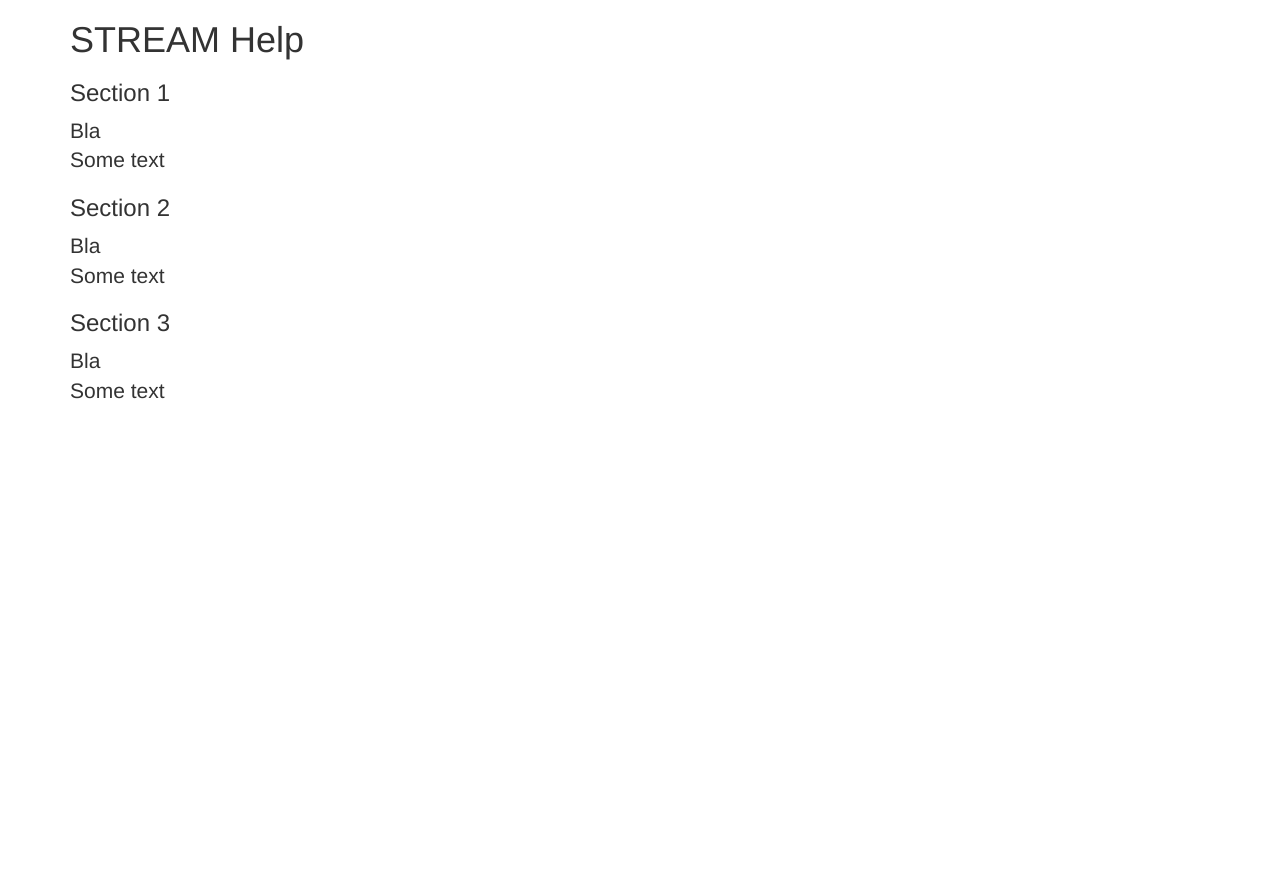
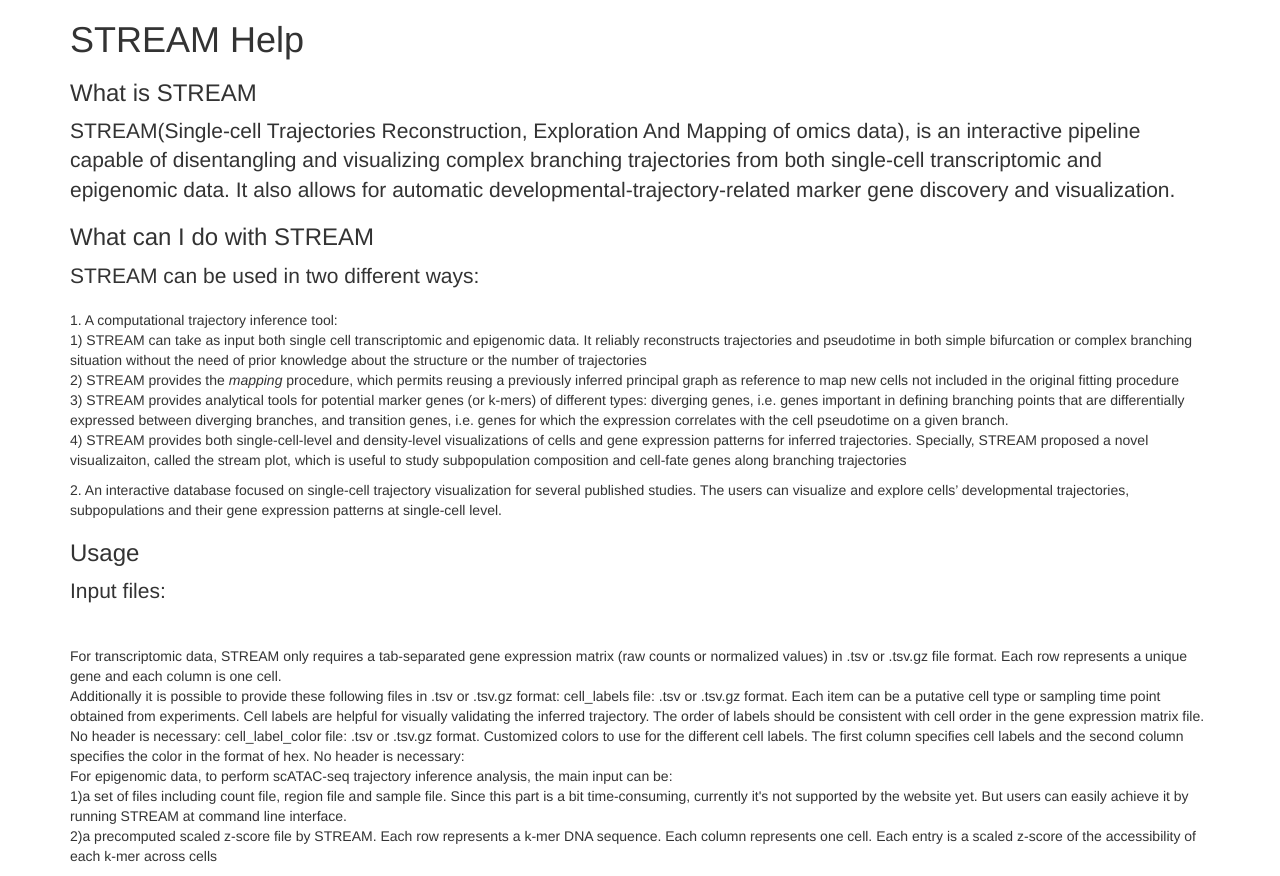
Before and after one commit to pinellolab/STREAM, a Flask app: page /help in a window 1280 px wide. Before the commit the page ends 399 px from the top, so only its background shows below. Run offline with Flask 3, Linux system fonts and the light colour scheme; parts of the project's set-up code (start-up, migrations or seed data) failed here and were passed over; some libraries are stand-ins or nearby versions.

Commit message:
updated help page

```diff
--- a/STREAM/templates/help.html
+++ b/STREAM/templates/help.html
@@ -40,15 +40,38 @@
       <div class="starter-template">
         <h1>STREAM Help</h1>
 
-        <h3>Section 1</h3>
-        <p class="lead">Bla<br> Some text</p>
+        <h3>What is STREAM</h3>
+        <p class="lead">STREAM(Single-cell Trajectories Reconstruction, Exploration And Mapping of omics data), is an interactive pipeline capable of disentangling and visualizing complex branching trajectories from both single-cell transcriptomic and epigenomic data. It also allows for automatic developmental-trajectory-related marker gene discovery and visualization. </p>
 
-        <h3>Section 2</h3>
-        <p class="lead">Bla<br> Some text</p>
+        <h3>What can I do with STREAM</h3>
+        <p class="lead">STREAM can be used in two different ways:
+        <p> 1. A computational trajectory inference tool:
+                <br> 1) STREAM can take as input both single cell transcriptomic and epigenomic data. It reliably reconstructs trajectories and pseudotime in both simple bifurcation or complex branching situation without the need of prior knowledge about the structure or the number of trajectories
+                <br> 2) STREAM provides the <i>mapping</i> procedure, which permits reusing a previously inferred principal graph as reference to map new cells not included in the original fitting procedure
+                <br> 3) STREAM provides analytical tools for potential marker genes (or k-mers) of different types: diverging genes, i.e. genes important in defining branching points that are differentially expressed between diverging branches, and transition genes, i.e. genes for which the expression correlates with the cell pseudotime on a given branch.
+                <br> 4) STREAM provides both single-cell-level and density-level visualizations of cells and gene expression patterns for inferred trajectories. Specially, STREAM proposed a novel visualizaiton, called the stream plot, which is useful to study subpopulation composition and cell-fate genes along branching trajectories
+        <p> 2. An interactive database focused on single-cell trajectory visualization for several published studies. The users can visualize and explore cells’ developmental trajectories, subpopulations and their gene expression patterns at single-cell level.
 
-        <h3>Section 3</h3>
 
-        <p class="lead">Bla<br> Some text</p>
+        <h3>Usage</h3>
+
+        <p class="lead">Input files:
+        <p>
+            <br> For transcriptomic data, STREAM only requires a tab-separated gene expression matrix (raw counts or normalized values) in .tsv or .tsv.gz file format. Each row represents a unique gene and each column is one cell.
+
+            <br> Additionally it is possible to provide these following files in .tsv or .tsv.gz format:
+
+            cell_labels file: .tsv or .tsv.gz format. Each item can be a putative cell type or sampling time point obtained from experiments. Cell labels are helpful for visually validating the inferred trajectory. The order of labels should be consistent with cell order in the gene expression matrix file. No header is necessary:
+
+            cell_label_color file: .tsv or .tsv.gz format. Customized colors to use for the different cell labels. The first column specifies cell labels and the second column specifies the color in the format of hex. No header is necessary:
+
+            <br>For epigenomic data, to perform scATAC-seq trajectory inference analysis, the main input can be:
+            <br> 1)a set of files including count file, region file and sample file. Since this part is a bit time-consuming, currently it's not supported by the website yet. But users can easily achieve it by running STREAM at command line interface.
+
+            <br> 2)a precomputed scaled z-score file by STREAM. Each row represents a k-mer DNA sequence. Each column represents one cell. Each entry is a scaled z-score of the accessibility of each k-mer across cells
+
+
+        </p>
       </div>
 
     </div><!-- /.container -->
```
Also changed, not shown: 1 other file.
